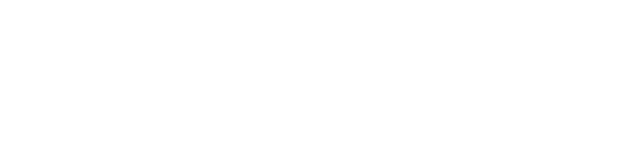
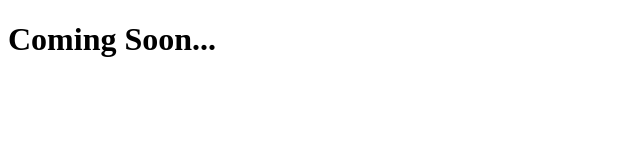
Before and after one commit to Paxton-W/Paxton-W.github.io, a plain HTML site: page index.html in a window 1280 px wide. Shown: the whole page, without its empty margins (0-640 px from the left). Drawn offline with Linux system fonts and the light colour scheme.

Commit message:
Update index.html

```diff
--- a/index.html
+++ b/index.html
@@ -5,5 +5,7 @@
     <meta name="viewport" content="width=device-width, initial-scale=1.0" />
     <title>Paxton-W</title>
   </head>
-  <body></body>
+  <body>
+    <h1>Coming Soon...</h1>
+  </body>
 </html>
```
